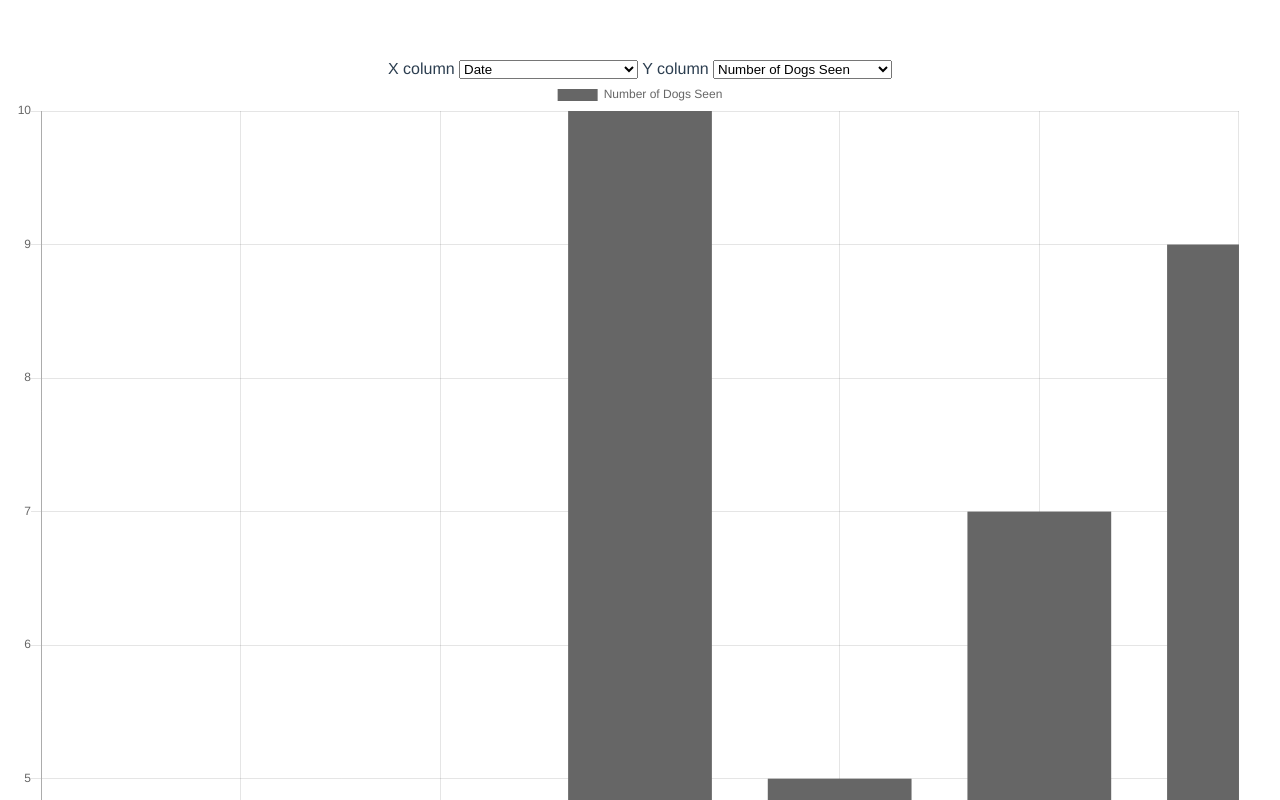
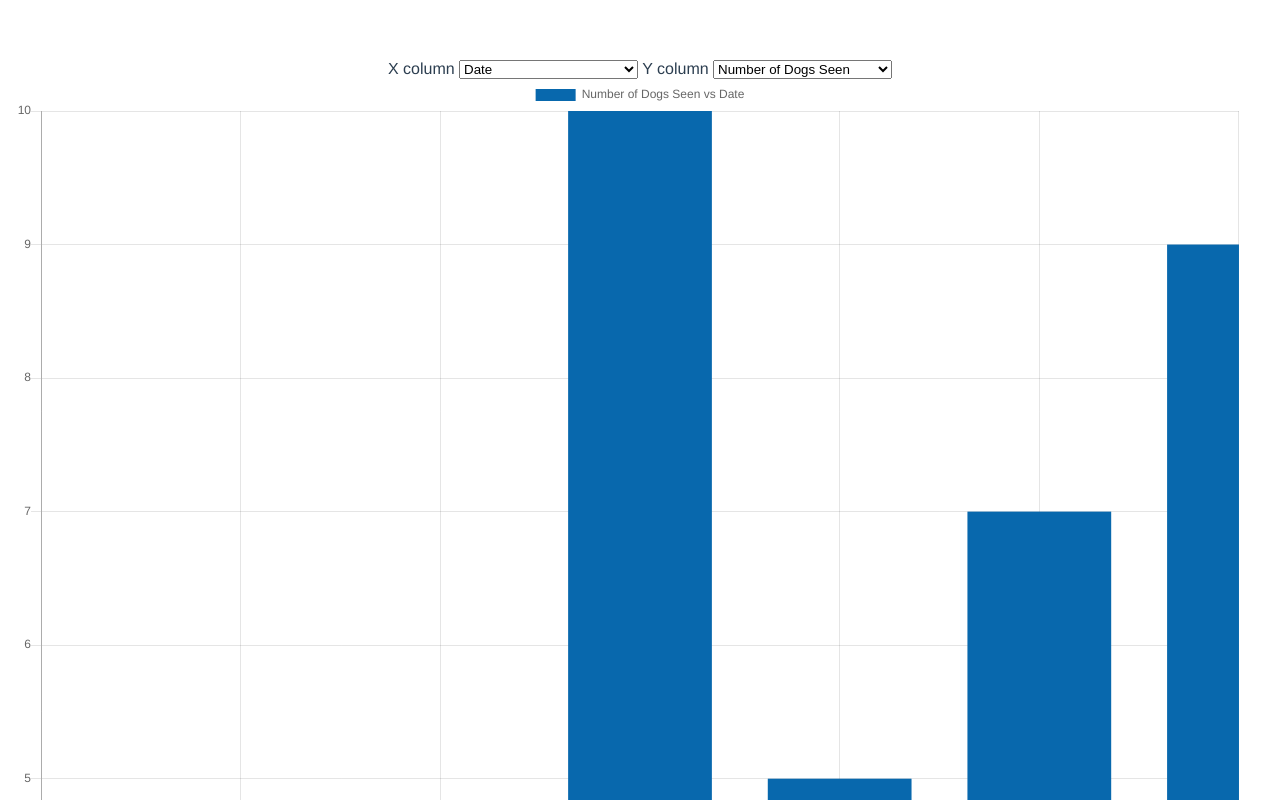
Before and after one commit to toastking/data-vuesualization, a Vue app: page / in a window 1280 px wide. Shown: the top 800 px of the page. Built offline with nearby package versions, Linux system fonts and the light colour scheme.

Commit message:
fixed the bar chart

```diff
--- a/src/App.vue
+++ b/src/App.vue
@@ -40,40 +40,35 @@ export default {
       //make an array with all the keys we need
       //then map it to the data to get the column at that index
       //to make something with shape [{col1:....,col2:....}....]
-      const makeDataItem = (keys,idx)=>({
-        'x':this.dataset[keys[0]][idx],
-        'y':this.dataset[keys[1]][idx]
-      });
       //make an array with the keys then make a dataitem for each index
-      let firstCol = Object.keys(this.dataset)[0];
-      let dataLength = (firstCol) ? this.dataset[firstCol].length : 0;
-      let chartDataSet = new Array(dataLength)
-      .fill([this.xCol,this.yCol])
-      .map(makeDataItem);
+      let x = this.dataset[this.xCol];
+      let y = this.dataset[this.yCol];
 
       return {
+        labels: x,
           datasets: [{
-              label: this.cols[this.yCol],
-              data: chartDataSet,
-              backgroundColor:0x7ceacd,
+              label:`${this.cols[this.yCol]} vs ${this.cols[this.xCol]}`,
+              data: y,
+              backgroundColor:'#0868ad',
           }]
       };
     },
     chartoptions:function(){
-      return {
-
+      let options = {
+        responsive:true,
         scales: {
           xAxes: [{
-            type: 'time',
             time: {
               displayFormats:{
-                day : 'DD MM YYYY'
+                day : 'DD/MM/YYYY'
               },
               unit: 'day'
             }
           }]
         }
       };
+      options.scales.xAxes[0].type = this.xCol == 'date' ? 'time' : 'category';
+      return options;
     }
     }
 }
--- a/src/components/BarChart.vue
+++ b/src/components/BarChart.vue
@@ -1,5 +1,7 @@
 <script>
+    //Import the Bar component to extend
     import {Bar,mixins} from 'vue-chartjs';
+    // mixin to make the chartData prop reactive
     const { reactiveProp } = mixins;
 
     export default {
@@ -7,7 +9,7 @@
         props:['options'],
         mixins: [reactiveProp],
         mounted () {
-            console.log(this.chartData);
+            //render the ChartJS chart on mount
             this.renderChart(this.chartData, this.options)
         }
     }
```
